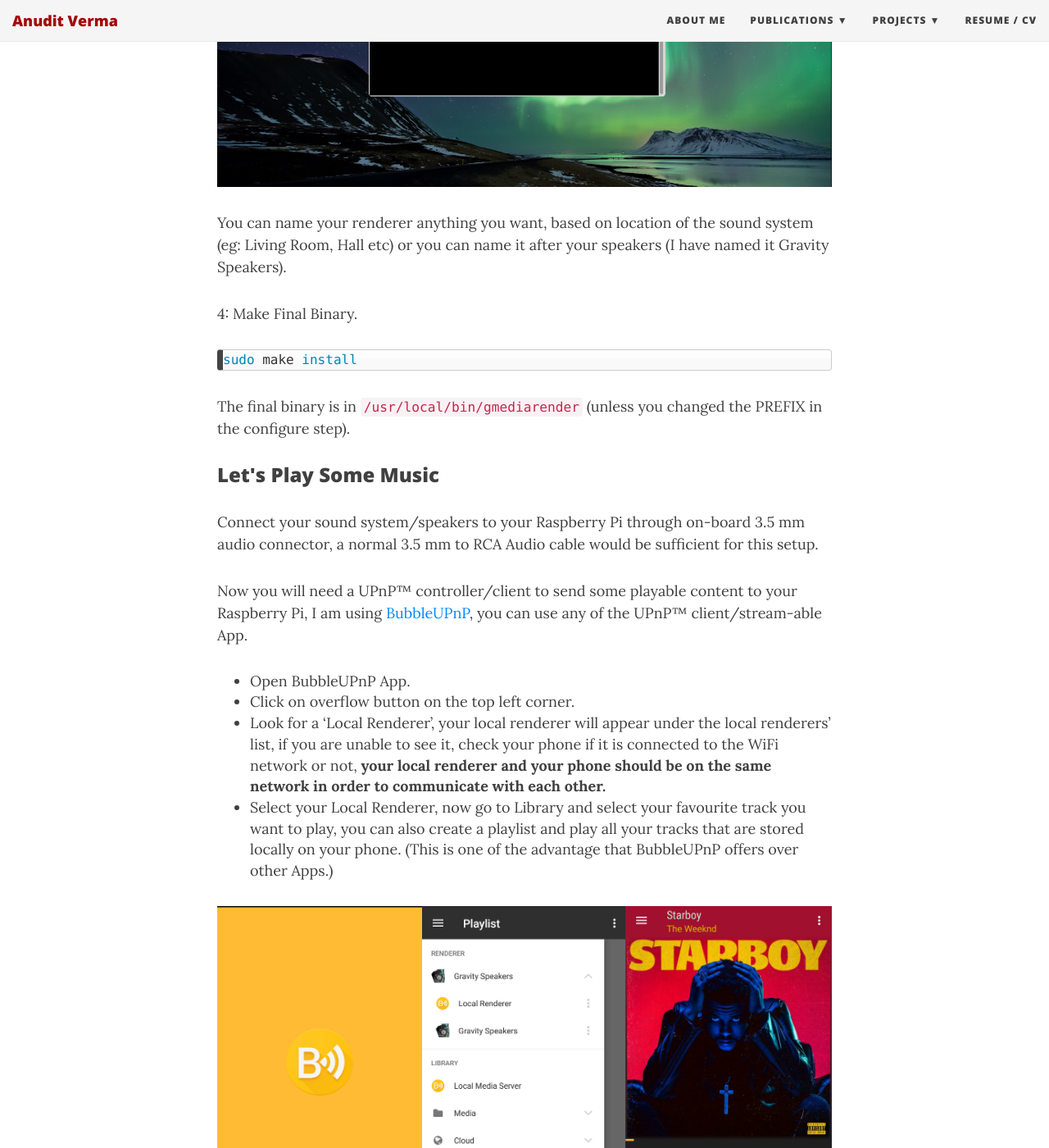
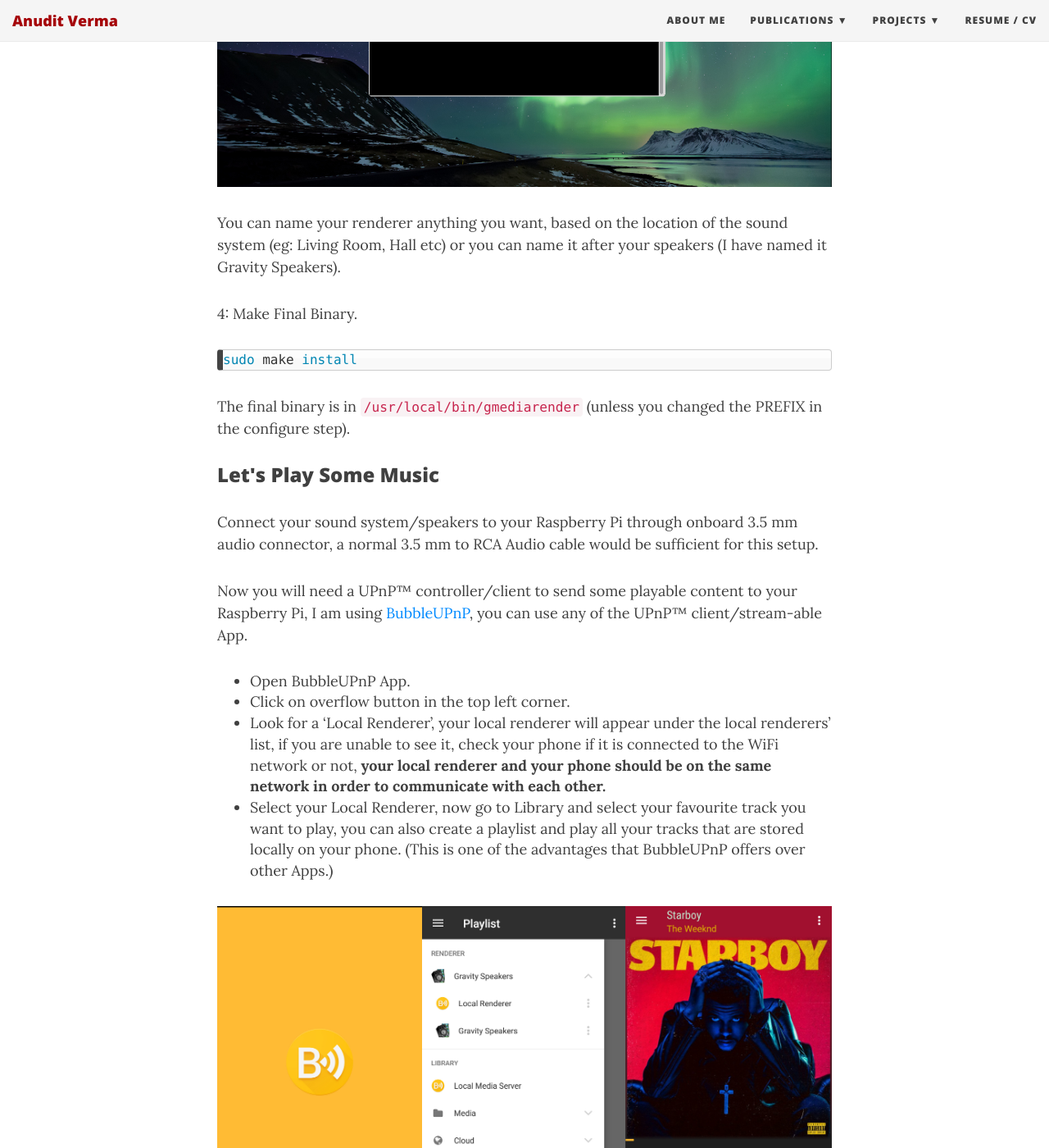
Before and after one commit to anuditverma/anuditverma.github.io, a Jekyll site: the page built from _posts/2017-01-30-your-own-wireless-music-streamer.md, in a window 1280 px wide and 1400 px high, scrolled down 2223 px. Shown: the whole window at 82% size. Built offline with Jekyll 4.4.1, drawn with Linux system fonts in a browser that asks for light colours; nearby versions of some CDN libraries; comment, search, counter and statistics services are not loaded; some of the changed text lies outside the part shown.

Commit message:
Minor changes

```diff
--- a/_posts/2017-01-30-your-own-wireless-music-streamer.md
+++ b/_posts/2017-01-30-your-own-wireless-music-streamer.md
@@ -33,7 +33,7 @@
 
 <h4>Software:</h4>
 
-* Raspbian, Ubuntu (MATE, Snappy), Debian, most linux based OS
+* Raspbian, Ubuntu (MATE, Snappy), Debian, most Linux based OS
 * git
 * [GMediaRender](http://gmrender.nongnu.org/) (a UPnP™ media renderer)
 * Some dependencies (we will cover them during installation steps)
@@ -91,7 +91,7 @@
  Then it will be ready for renderering, as shown below.
 ![Raspbian Setup](/img/wifi_streamer/raspbian.jpg "Terminal on Raspbian")
 
-You can name your renderer anything you want, based on location of the sound system (eg: Living Room, Hall etc) or you can name it after your speakers (I have named it Gravity Speakers).
+You can name your renderer anything you want, based on the location of the sound system (eg: Living Room, Hall etc) or you can name it after your speakers (I have named it Gravity Speakers).
 
 4: Make Final Binary.
 
@@ -102,7 +102,7 @@
 
 
 <h3>Let's Play Some Music</h3>
-Connect your sound system/speakers to your Raspberry Pi through on-board 3.5 mm audio connector, a normal 3.5 mm to RCA Audio cable would be sufficient for this setup.
+Connect your sound system/speakers to your Raspberry Pi through onboard 3.5 mm audio connector, a normal 3.5 mm to RCA Audio cable would be sufficient for this setup.
 
 <div class="ads">
 <div class="typed-js-hide">
@@ -122,9 +122,9 @@
 Now you will need a UPnP™ controller/client to send some playable content to your Raspberry Pi, I am using [BubbleUPnP](https://play.google.com/store/apps/details?id=com.bubblesoft.android.bubbleupnp), you can use any of the UPnP™ client/stream-able App.
 
 * Open BubbleUPnP App.
-* Click on overflow button on the top left corner.
+* Click on overflow button in the top left corner.
 * Look for a 'Local Renderer', your local renderer will appear under the local renderers' list, if you are unable to see it, check your phone if it is connected to the WiFi network or not, __your local renderer and your phone should be on the same network in order to communicate with each other.__
-* Select your Local Renderer, now go to Library and select your favourite track you want to play, you can also create a playlist and play all your tracks that are stored locally on your phone. (This is one of the advantage that BubbleUPnP offers over other Apps.)
+* Select your Local Renderer, now go to Library and select your favourite track you want to play, you can also create a playlist and play all your tracks that are stored locally on your phone. (This is one of the advantages that BubbleUPnP offers over other Apps.)
 
 ![BubbleUPnP](/img/wifi_streamer/bubble_upnp.jpg "BubbleUPnP App")
 
@@ -132,23 +132,23 @@
 
 
 <h3>Also on Windows...</h3>
-Because yeah fortunately, there is an inbuilt support for streaming UPnP™/DLNA content right from Windows Media Player, so kudos to Microsoft for this. Follow these steps for streaming your content.
+Because yeah, fortunately, there is an inbuilt support for streaming UPnP™/DLNA content right from Windows Media Player, so kudos to Microsoft for this. Follow these steps for streaming your content.
 
 * Open Windows Media Player.
-* Select your favourite track, on the right side pane, there will be a 'Play To' icon on the Play Tab.
+* Select your favourite track, in the right side pane, there will be a 'Play To' icon on the Play Tab.
 * Select this option and wait for your local renderer to appear.
 
 <center>OR</center>
 
 * Quickly right click on the audio file you want to play/stream.
-* On the context menu observe 'Cast to Device' sub-menu.
-* Select your local renderer again and Voila !
+* On the context menu observe 'Cast Device' sub-menu.
+* Select your local renderer again and Voila!
 
-Now you should be able to listen to your songs streamed over WiFi to your sound system setup. You can add your tracks in this small player Window and create your own digital mix tape.
+Now you should be able to listen to your songs streamed over WiFi to your sound system setup. You can add your tracks in this small player Window and create your own digital mixtape.
 
 <center><img src="/img/wifi_streamer/win_playto.jpg"></center>
 
-I hope you enjoyed setup-ing your own wireless music streamer, also one more thing you can add this streaming service to startup boot sequence so you wouldn't need to connect to a display every time in order to manually execute the command in order to run this service. Special thanks to [Henner Zeller](https://github.com/hzeller) for making a resurrect version of the old [GMediaRender](http://gmrender.nongnu.org/) project and adding useful features. I will leave you with some useful links to make your music listening experience even more enjoyable.
+I hope you enjoyed setup-ing your own wireless music streamer, also one more thing you can add this streaming service to startup boot sequence so you wouldn't need to connect to a display every time in order to manually execute the command in order to run this service. Special thanks to [Henner Zeller](https://github.com/hzeller) for making a resurrected version of the old [GMediaRender](http://gmrender.nongnu.org/) project and adding useful features. I will leave you with some useful links to make your music listening experience even more enjoyable.
 
 <h3>Useful Links:</h3>
 
```
Also changed, not shown: other parts of _posts/2017-01-30-your-own-wireless-music-streamer.md (+1 -1 lines).
